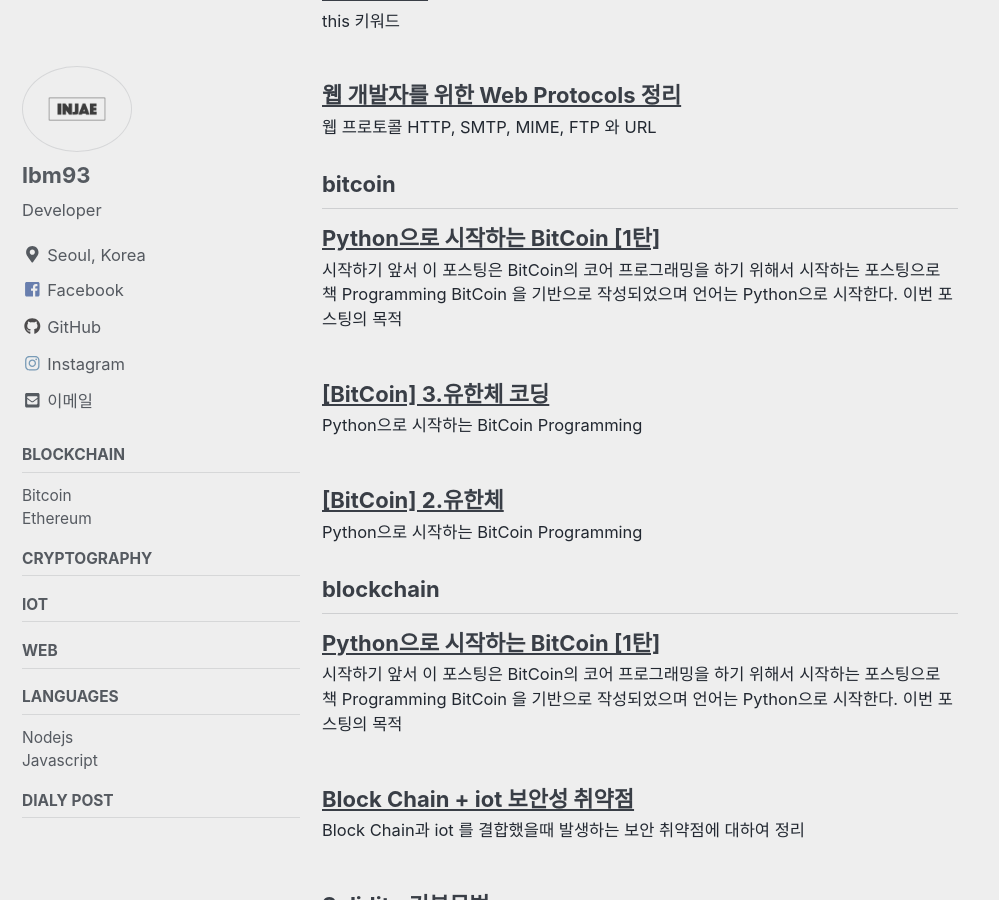
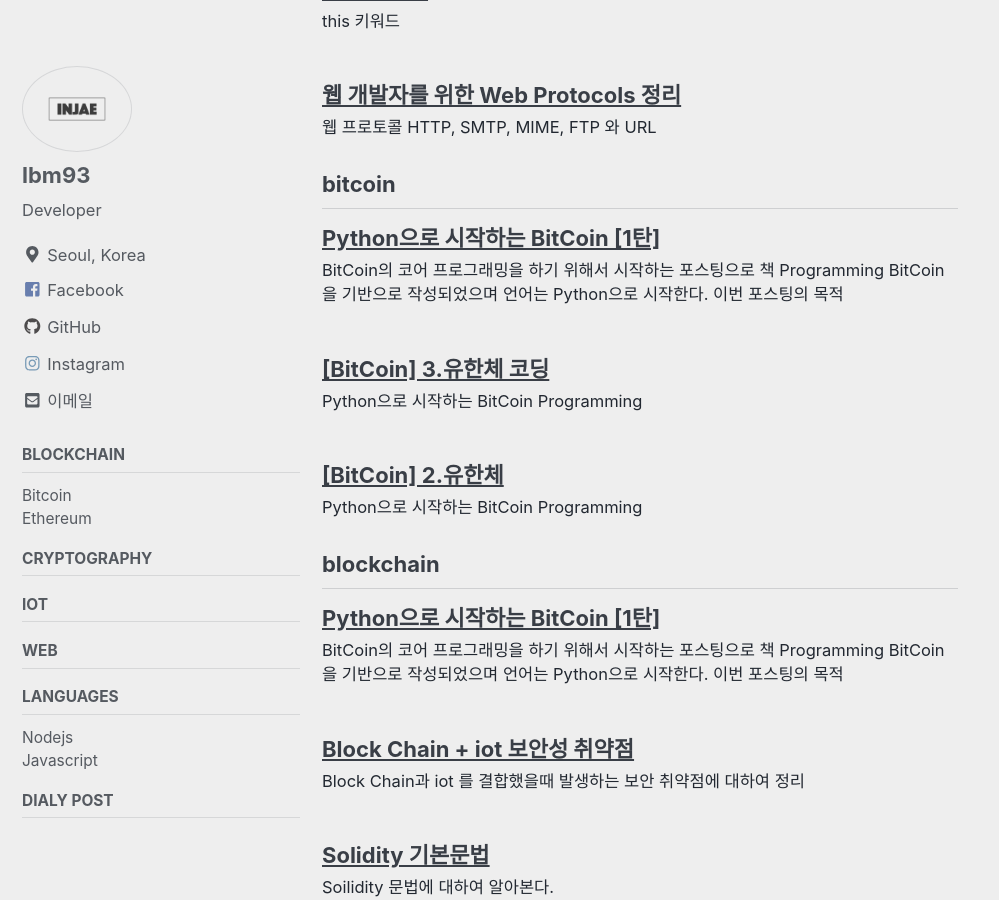
Before and after one commit to lbm93/lbm93.github.io, a Jekyll site: the page built from _pages/tag-archive.html, in a window 1280 px wide and 900 px high, scrolled down 19852 px. Shown: the whole window, without its empty margins (0-999 px from the left). Built offline with Jekyll 4.4.1, drawn with Linux system fonts in a browser that asks for light colours; cached includes are drawn as plain includes; nearby versions of some CDN libraries; some of the changed text lies outside the part shown.

Commit message:
Update 2020-05-27-blockchain-python으로시작하는bitcoin1.markdown

```diff
--- a/_posts/blockchain/bitcoin/2020-05-27-blockchain-python으로시작하는bitcoin1.markdown
+++ b/_posts/blockchain/bitcoin/2020-05-27-blockchain-python으로시작하는bitcoin1.markdown
@@ -10,8 +10,7 @@
 lastmod: 2019-01-26 19:00:00 -0900
 ---
 
-# 시작하기 앞서
-이 포스팅은 BitCoin의 코어 프로그래밍을 하기 위해서 시작하는 포스팅으로 책 [Programming BitCoin](https://book.naver.com/bookdb/book_detail.nhn?bid=16242884) 을 기반으로 작성되었으며 언어는 Python으로 시작한다.
+**BitCoin의 코어 프로그래밍을 하기 위해서 시작하는 포스팅으로 책 [Programming BitCoin](https://book.naver.com/bookdb/book_detail.nhn?bid=16242884) 을 기반으로 작성되었으며 언어는 Python으로 시작한다.**
 
 
 # 이번 포스팅의 목적
```
